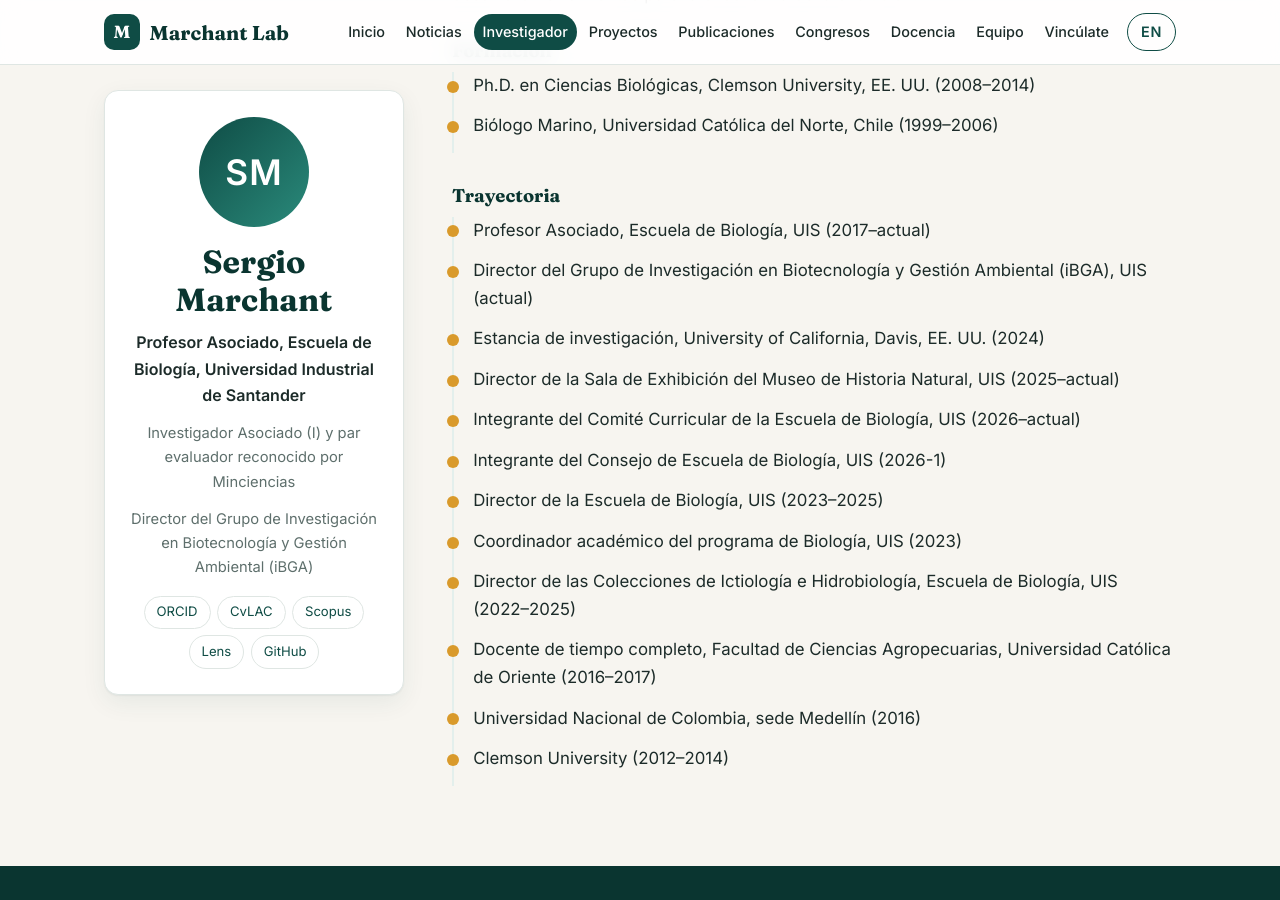
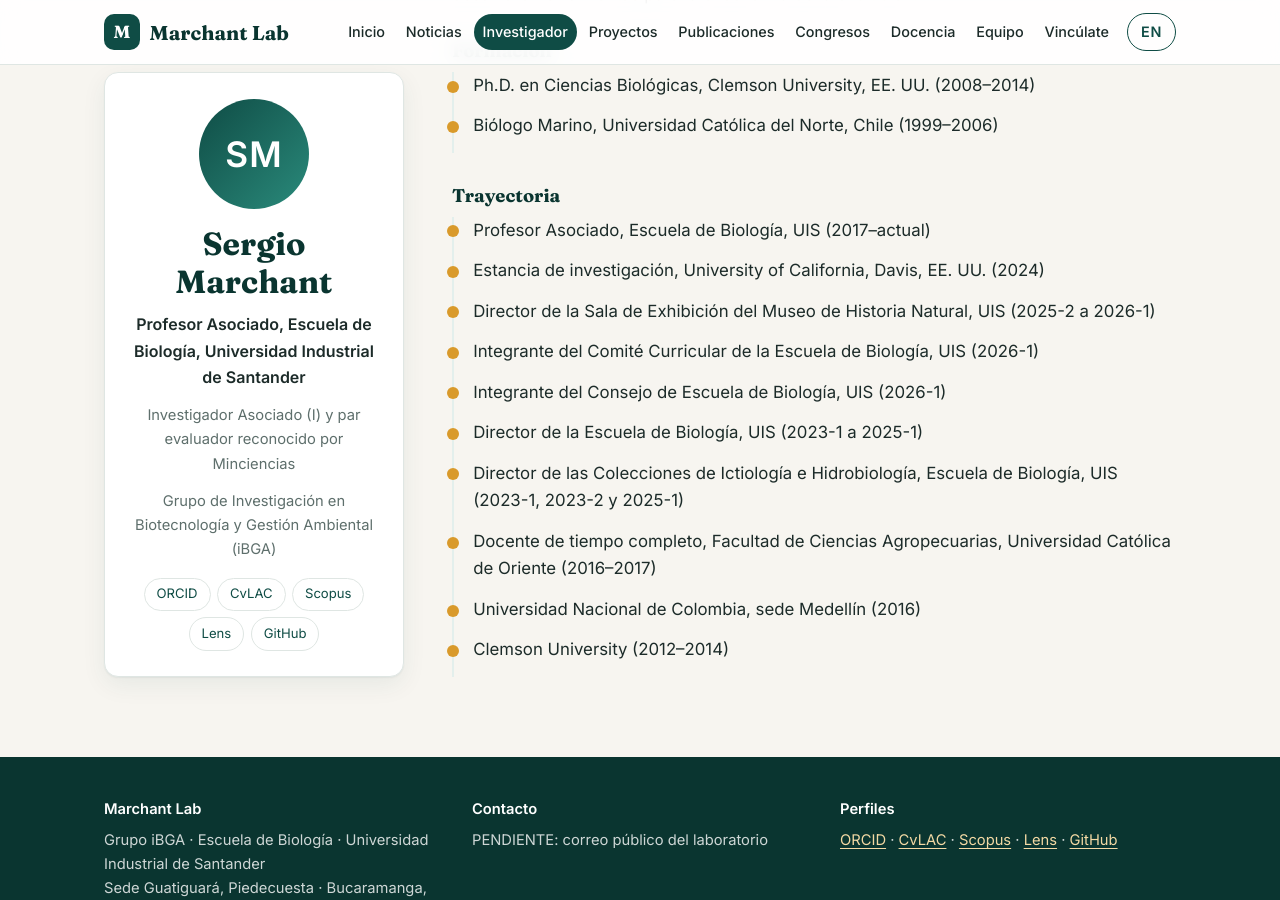
Before and after one commit to Marchant-Lab/marchant-lab-web, a Jekyll site: the page built from investigador.html, in a window 1280 px wide and 900 px high, scrolled down 610 px. Built offline with Jekyll 4.4.1, drawn with Linux system fonts in a browser that asks for light colours.

Commit message:
Cargos solo con soporte en la carga académica y en sus periodos
Sala del Museo 2025-2 a 2026-1, Director de Escuela 2023-1 a 2025-1, Colecciones
2023-1, 2023-2 y 2025-1, Comité Curricular y Consejo de Escuela 2026-1. Se quitan
coordinación académica y dirección del iBGA (sin registro en la carga académica).

Co-Authored-By: Claude Opus 5.5 <noreply@anthropic.com>

```diff
--- a/_data/docencia.yml
+++ b/_data/docencia.yml
@@ -37,11 +37,11 @@ formacion_continua:
     periodos: 2022-2
 divulgacion:
   - nombre: Sala de Exhibición del Museo de Historia Natural UIS
-    periodos: Director, 2025–
+    periodos: Director, 2025-2 a 2026-1
     url: https://salamuseo-uis.github.io/
     descripcion: Página para programar visitas, con tarifas y horarios.
   - nombre: Colecciones de Ictiología e Hidrobiología de la Escuela de Biología
-    periodos: Director, 2022–2025
+    periodos: Director, 2023-1, 2023-2 y 2025-1
   - nombre: "Talleres «La vida en el agua»"
     periodos: 2025-2
   - nombre: "Talleres «Bajo la superficie: explorando la diversidad inadvertida de los peces de agua dulce de Santander»"
--- a/_data/investigador.yml
+++ b/_data/investigador.yml
@@ -2,7 +2,7 @@
 nombre: Sergio Marchant
 cargo: Profesor Asociado, Escuela de Biología, Universidad Industrial de Santander
 categoria: Investigador Asociado (I) y par evaluador reconocido por Minciencias
-grupo: Director del Grupo de Investigación en Biotecnología y Gestión Ambiental (iBGA)
+grupo: Grupo de Investigación en Biotecnología y Gestión Ambiental (iBGA)
 foto: ""   # p. ej. /assets/fotos/sergio.jpg
 bio:
   - Biólogo chileno interesado en aplicar herramientas genéticas y ecológicas a retos de conservación de la biodiversidad y agricultura sostenible. Se formó en Biología Marina en la Universidad Católica del Norte (Coquimbo, Chile) y obtuvo su doctorado en Ciencias Biológicas en Clemson University (Carolina del Sur, EE. UU.), donde estudió la biogeografía, la adaptación térmica y la distribución del percebe Pollicipes elegans.
@@ -11,16 +11,14 @@ bio:
 formacion:
   - Ph.D. en Ciencias Biológicas, Clemson University, EE. UU. (2008–2014)
   - Biólogo Marino, Universidad Católica del Norte, Chile (1999–2006)
-trayectoria:
+trayectoria:   # cargos UIS solo con soporte en la carga académica (reportes de actividad docente), periodos tal como figuran
   - Profesor Asociado, Escuela de Biología, UIS (2017–actual)
-  - Director del Grupo de Investigación en Biotecnología y Gestión Ambiental (iBGA), UIS (actual)
   - Estancia de investigación, University of California, Davis, EE. UU. (2024)
-  - Director de la Sala de Exhibición del Museo de Historia Natural, UIS (2025–actual)
-  - Integrante del Comité Curricular de la Escuela de Biología, UIS (2026–actual)
+  - Director de la Sala de Exhibición del Museo de Historia Natural, UIS (2025-2 a 2026-1)
+  - Integrante del Comité Curricular de la Escuela de Biología, UIS (2026-1)
   - Integrante del Consejo de Escuela de Biología, UIS (2026-1)
-  - Director de la Escuela de Biología, UIS (2023–2025)
-  - Coordinador académico del programa de Biología, UIS (2023)
-  - Director de las Colecciones de Ictiología e Hidrobiología, Escuela de Biología, UIS (2022–2025)
+  - Director de la Escuela de Biología, UIS (2023-1 a 2025-1)
+  - Director de las Colecciones de Ictiología e Hidrobiología, Escuela de Biología, UIS (2023-1, 2023-2 y 2025-1)
   - Docente de tiempo completo, Facultad de Ciencias Agropecuarias, Universidad Católica de Oriente (2016–2017)
   - Universidad Nacional de Colombia, sede Medellín (2016)
   - Clemson University (2012–2014)
--- a/_data/traduccion_en.yml
+++ b/_data/traduccion_en.yml
@@ -64,12 +64,7 @@
 "Ph.D. en Ciencias Biológicas, Clemson University, EE. UU. (2008–2014)": "PhD in Biological Sciences, Clemson University, USA (2008–2014)"
 "Biólogo Marino, Universidad Católica del Norte, Chile (1999–2006)": "BSc in Marine Biology, Universidad Católica del Norte, Chile (1999–2006)"
 "Profesor Asociado, Escuela de Biología, UIS (2017–actual)": "Associate Professor, School of Biology, UIS (2017–present)"
-"Director de la Sala de Exhibición del Museo de Historia Natural, UIS (2025–actual)": "Director, Exhibition Hall of the Natural History Museum, UIS (2025–present)"
-"Director de la Escuela de Biología, UIS (2023–2025)": "Head of the School of Biology, UIS (2023–2025)"
-"Integrante del Comité Curricular de la Escuela de Biología, UIS (2026–actual)": "Member of the Curriculum Committee, School of Biology, UIS (2026–present)"
-"Integrante del Consejo de Escuela de Biología, UIS (2026-1)": "Member of the School Council of Biology, UIS (first semester of 2026)"
-"Coordinador académico del programa de Biología, UIS (2023)": "Academic coordinator of the Biology program, UIS (2023)"
-"Director de las Colecciones de Ictiología e Hidrobiología, Escuela de Biología, UIS (2022–2025)": "Director of the Ichthyology and Hydrobiology Collections, School of Biology, UIS (2022–2025)"
+"Integrante del Consejo de Escuela de Biología, UIS (2026-1)": "Member of the School Council of Biology, UIS (2026-1)"
 "Docente de tiempo completo, Facultad de Ciencias Agropecuarias, Universidad Católica de Oriente (2016–2017)": "Full-time lecturer, Faculty of Agricultural Sciences, Universidad Católica de Oriente (2016–2017)"
 "Universidad Nacional de Colombia, sede Medellín (2016)": "Universidad Nacional de Colombia, Medellín campus (2016)"
 
@@ -90,10 +85,8 @@
 "Macroinvertebrados acuáticos: uso, biomonitoreo y bioindicación en Colombia": "Aquatic macroinvertebrates: use, biomonitoring and bioindication in Colombia"
 "Reconstrucciones paleoambientales a partir de foraminíferos y ostrácodos": "Paleoenvironmental reconstructions from foraminifera and ostracods"
 "Sala de Exhibición del Museo de Historia Natural UIS": "Exhibition Hall of the UIS Natural History Museum"
-"Director, 2025–": "Director, 2025–"
 "Página para programar visitas, con tarifas y horarios.": "Website to book visits, with fees and opening hours."
 "Colecciones de Ictiología e Hidrobiología de la Escuela de Biología": "Ichthyology and Hydrobiology Collections of the School of Biology"
-"Director, 2022–2025": "Director, 2022–2025"
 "Talleres «La vida en el agua»": "Workshops “Life in the water”"
 "Talleres «Bajo la superficie: explorando la diversidad inadvertida de los peces de agua dulce de Santander»": "Workshops “Below the surface: exploring the overlooked diversity of Santander's freshwater fishes”"
 "Reto Naturalista Urbano": "City Nature Challenge"
@@ -173,8 +166,6 @@
 "Cursos en programas de maestría y doctorado": "Graduate coursework (master's and PhD courses)"
 
 # --- Infraestructura y grupo
-"Director del Grupo de Investigación en Biotecnología y Gestión Ambiental (iBGA)": "Head of the Biotechnology and Environmental Management Research Group (iBGA)"
-"Director del Grupo de Investigación en Biotecnología y Gestión Ambiental (iBGA), UIS (actual)": "Head of the Biotechnology and Environmental Management Research Group (iBGA), UIS (present)"
 "Sede UIS Guatiguará, Piedecuesta (Santander)": "UIS Guatiguará campus, Piedecuesta (Santander)"
 "Laboratorio de Microbiología con cuarto de PCR": "Microbiology lab with PCR room"
 "Laboratorio de tesistas": "Thesis students' lab"
@@ -198,3 +189,10 @@
 "Balanza analítica (Ohaus Pioneer)": "Analytical balance (Ohaus Pioneer)"
 "pH-metro (Orion)": "pH meter (Orion)"
 "Horno de secado": "Drying oven"
+"Director de la Sala de Exhibición del Museo de Historia Natural, UIS (2025-2 a 2026-1)": "Director, Exhibition Hall of the Natural History Museum, UIS (2025-2 to 2026-1)"
+"Integrante del Comité Curricular de la Escuela de Biología, UIS (2026-1)": "Member of the Curriculum Committee, School of Biology, UIS (2026-1)"
+"Director de la Escuela de Biología, UIS (2023-1 a 2025-1)": "Head of the School of Biology, UIS (2023-1 to 2025-1)"
+"Director de las Colecciones de Ictiología e Hidrobiología, Escuela de Biología, UIS (2023-1, 2023-2 y 2025-1)": "Director of the Ichthyology and Hydrobiology Collections, School of Biology, UIS (2023-1, 2023-2 and 2025-1)"
+"Grupo de Investigación en Biotecnología y Gestión Ambiental (iBGA)": "Biotechnology and Environmental Management Research Group (iBGA)"
+"Director, 2025-2 a 2026-1": "Director, 2025-2 to 2026-1"
+"Director, 2023-1, 2023-2 y 2025-1": "Director, 2023-1, 2023-2 and 2025-1"
```
